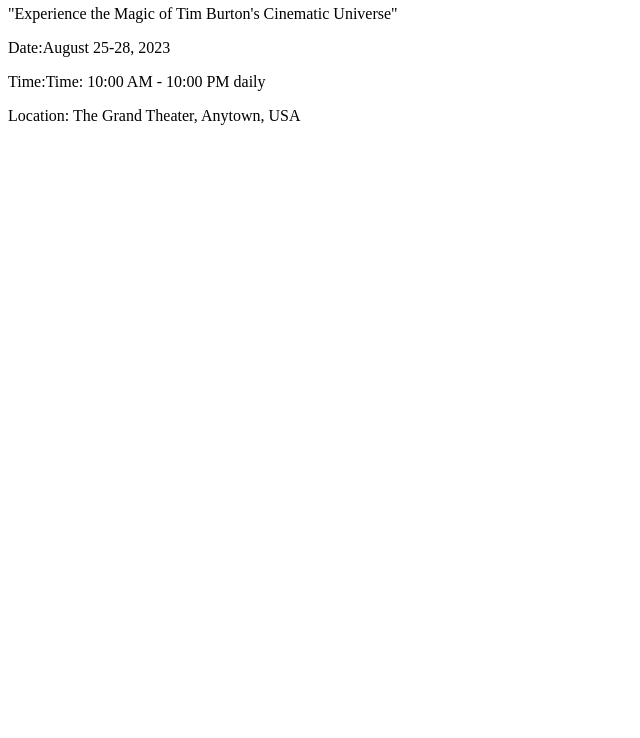
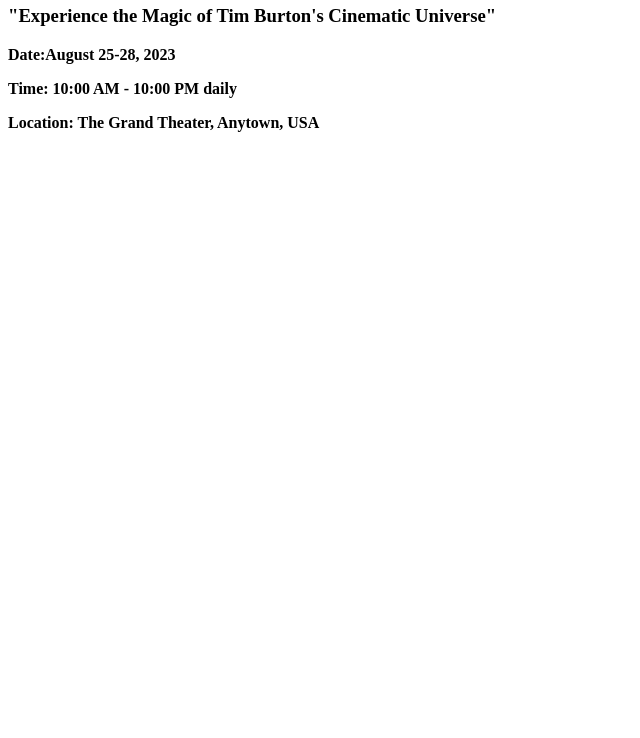
Before and after one commit to AngelinaSchaffer/finalproject, a plain HTML site: page public/hero.html in a window 1280 px wide. Shown: the part 62-800 px from the top of the page, without its empty margins (0-640 px from the left). Drawn offline with Linux system fonts and the light colour scheme; files whose address does not match are found by name.

Commit message:
added stuff

```diff
--- a/public/hero.html
+++ b/public/hero.html
@@ -12,10 +12,10 @@
 
         <H1>BurtonFest</H1>
 
-       <p>"Experience the Magic of Tim Burton's Cinematic Universe"</p>
-       <p>Date:<time datetime="2023-25-28-08">August 25-28, 2023</time></p>
-       <p>Time:<time datetime="10:00-22:00">Time: 10:00 AM - 10:00 PM daily</time></p>
-       <p>Location: The Grand Theater, Anytown, USA</p>
-
+        <h3>"Experience the Magic of Tim Burton's Cinematic Universe"</h3>
+        <p><b>Date:<time datetime="2023-25-28-08">August 25-28, 2023</time></p>
+        <p><time datetime="10:00-22:00">Time: 10:00 AM - 10:00 PM daily</time></p>
+        <p>Location: The Grand Theater, Anytown, USA</b></p>
+    </nav>
 </body>
 </html>
```
Also changed, not shown: public/index.html (+5 -3 lines).
